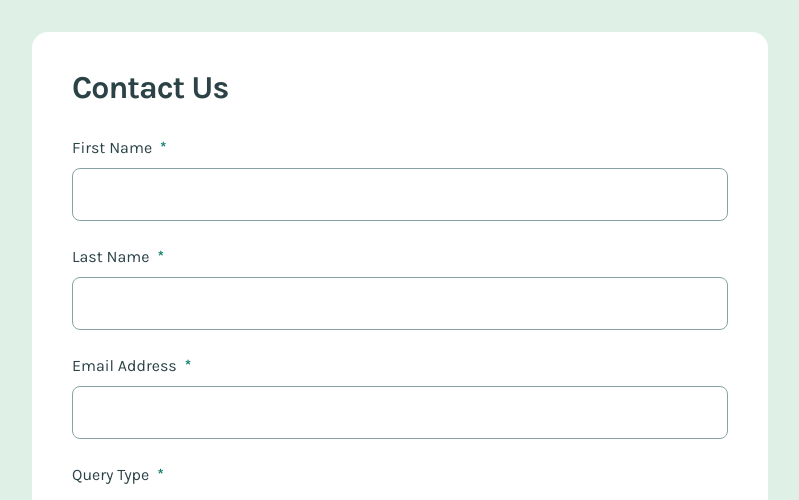
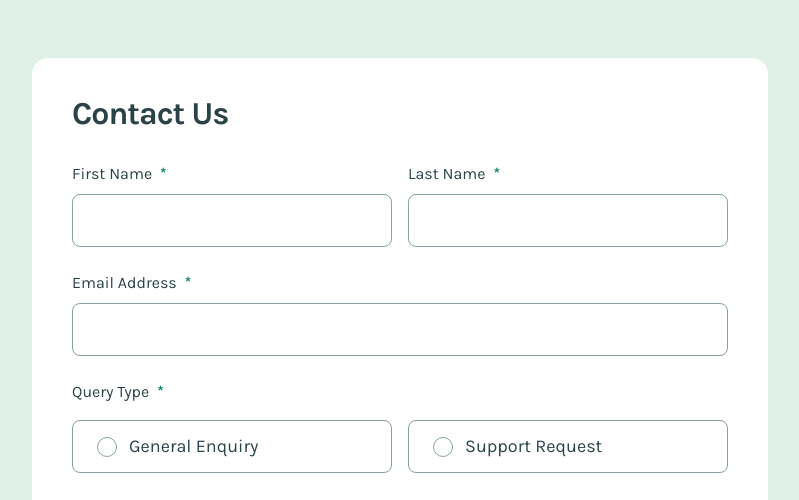
Before and after one commit to DarkstarXDD/contact-form, a React (Vite) app: page / in a window 1280 px wide. Shown: the top 500 px of the page, without its empty margins (240-1039 px from the left). Built offline with nearby package versions, Linux system fonts and the light colour scheme.

Commit message:
refactor: update layout styles

```diff
--- a/src/components/Form/Form.jsx
+++ b/src/components/Form/Form.jsx
@@ -53,6 +53,7 @@ export default function Form() {
           onSubmit={handleSubmit}
           className={styles.formElementsWrapper}
         >
+          <div className={styles.namesWrapper}>
             <Field name="firstName">
               <Label>First Name</Label>
               <Input />
@@ -64,6 +65,7 @@ export default function Form() {
               <Input />
               <ErrorMessage />
             </Field>
+          </div>
 
           <Field name="email">
             <Label>Email Address</Label>
@@ -72,15 +74,17 @@ export default function Form() {
           </Field>
 
           <Fieldset name="queryType" legend="Query Type">
+            <div className={styles.radioWrapper}>
               <RadioButton value="general">General Enquiry</RadioButton>
               <RadioButton value="support">Support Request</RadioButton>
+            </div>
             <FieldsetErrorMessage />
           </Fieldset>
 
           <div className={styles.formElementsBottomWrapper}>
             <Field name="message">
               <Label>Message</Label>
-              <TextArea rows="8" />
+              <TextArea />
               <ErrorMessage />
             </Field>
 
--- a/src/components/Form/Form.module.css
+++ b/src/components/Form/Form.module.css
@@ -33,3 +33,25 @@
   flex-direction: column;
   gap: 2.5rem;
 }
+
+.namesWrapper {
+  display: grid;
+  gap: 1.5rem 1rem;
+}
+
+@media (min-width: 48rem) {
+  .namesWrapper {
+    grid-template-columns: 1fr 1fr;
+  }
+}
+
+.radioWrapper {
+  display: grid;
+  gap: 1rem;
+}
+
+@media (min-width: 48rem) {
+  .radioWrapper {
+    grid-template-columns: 1fr 1fr;
+  }
+}
```
Also changed, not shown: src/components/TextArea/TextArea.module.css (+13 -0 lines). Lines whose indentation alone changed are shown as unchanged.
